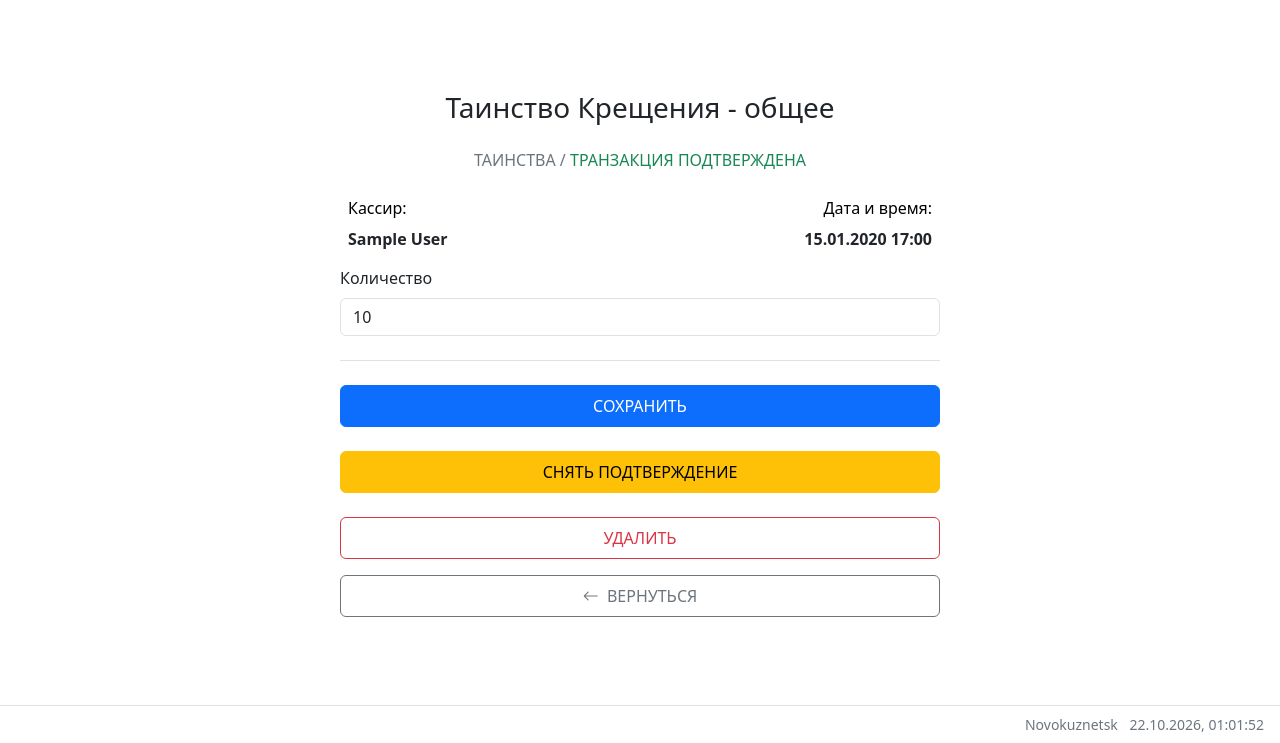
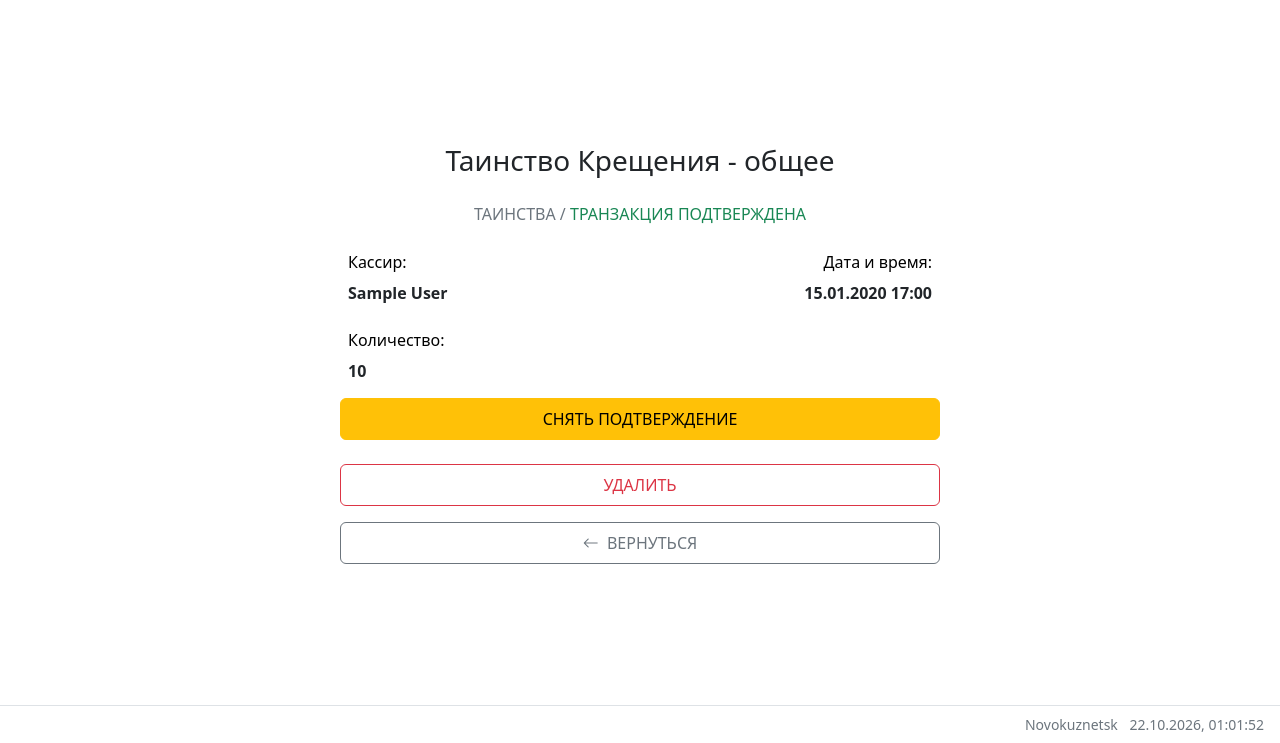
Before and after one commit to antonrudnev/mychurch_pos, a Django app: page /transactions/mine/1/ in a window 1280 px wide. Shown: the part 57-800 px from the top of the page. Run offline with Django 5.2, Linux system fonts and the light colour scheme; a user stored in the database is signed in; data comes from the database, SQL or seed files in the repository; tables that the repository leaves empty hold one stand-in row (values such as "Sample post"); some libraries are stand-ins or nearby versions.

Commit message:
Enhance transaction management: make verified transactions read-only for users with verify permission, update transaction management view logic, and improve transaction display in the manage template.

```diff
--- a/apps/transactions/templates/transactions/transaction_manage.html
+++ b/apps/transactions/templates/transactions/transaction_manage.html
@@ -47,20 +47,31 @@
                 <button type="submit" class="btn btn-primary w-100 py-2 text-uppercase">Сохранить</button>
             </form>
         {% else %}
-            <div class="mb-4">
-                {% if transaction.item.price is not None %}
-                    <div class="mb-3">
-                        <div class="form-label">Сумма</div>
-                        <div class="form-control-plaintext fw-bold">{{ transaction.price }} &#8381;</div>
-                    </div>
-                {% endif %}
-                {% if transaction.item.price != 0 %}
-                    <div class="mb-3">
-                        <div class="form-label">Количество</div>
-                        <div class="form-control-plaintext fw-bold">{{ transaction.quantity }}</div>
-                    </div>
-                {% endif %}
-            </div>
+            <table class="table w-100 table-borderless m-0">
+                <tbody>
+                    <tr>
+                        {% if transaction.item.price != 0 %}
+                        <td >
+                            <div class="m-0">
+                                <div>Количество:</div>
+                                <div class="form-control-plaintext fw-bold">{{ transaction.quantity }}</div>
+                            </div>
+                        </td>
+                        {% endif %}
+                        {% if transaction.item.price is not None %}
+                        <td class="text-end">
+                            <div class="m-0">
+                                <div>Сумма:</div>
+                                <div class="form-control-plaintext fw-bold">{{ transaction.price }} &#8381;</div>
+                                {% if transaction.item.price != 0 %}
+                                    <div class="form-control-plaintext small">= {{ transaction.total_cost }} &#8381;</div>
+                                {% endif %}
+                            </div>
+                        </td>
+                        {% endif %}
+                    </tr>
+                </tbody>
+            </table>
         {% endif %}
 
         {% if perms.transactions.verify_transaction %}
--- a/apps/transactions/views.py
+++ b/apps/transactions/views.py
@@ -95,7 +95,7 @@ class TransactionManageView(TemplateView):
         if action == 'save':
             if (
                 not request.user.has_perm('transactions.change_transaction')
-                or not self.can_manage_transaction(request.user)
+                or self.transaction.is_verified
             ):
                 raise PermissionDenied
             form = TransactionManageForm(request.POST, instance=self.transaction)
@@ -146,7 +146,7 @@ class TransactionManageView(TemplateView):
                 'transaction_list_url': self.get_transaction_list_url(request),
                 'can_change_transaction': (
                     request.user.has_perm('transactions.change_transaction')
-                    and self.can_manage_transaction(request.user)
+                    and not self.transaction.is_verified
                 ),
                 'can_view_all_transactions': request.user.has_perm(
                     'transactions.view_all_transactions'
--- a/config/urls.py
+++ b/config/urls.py
@@ -22,6 +22,7 @@ from config.views import register_view, welcome_landing_view
 
 urlpatterns = [
     path('admin/', admin.site.urls),
+    path('', welcome_landing_view, name='home'),
     path('welcome/', welcome_landing_view, name='welcome_landing'),
     path('login/', auth_views.LoginView.as_view(redirect_authenticated_user=True), name='login'),
     path('logout/', auth_views.LogoutView.as_view(), name='logout'),
```
Also changed, not shown: apps/transactions/tests.py (+21 -4 lines).
